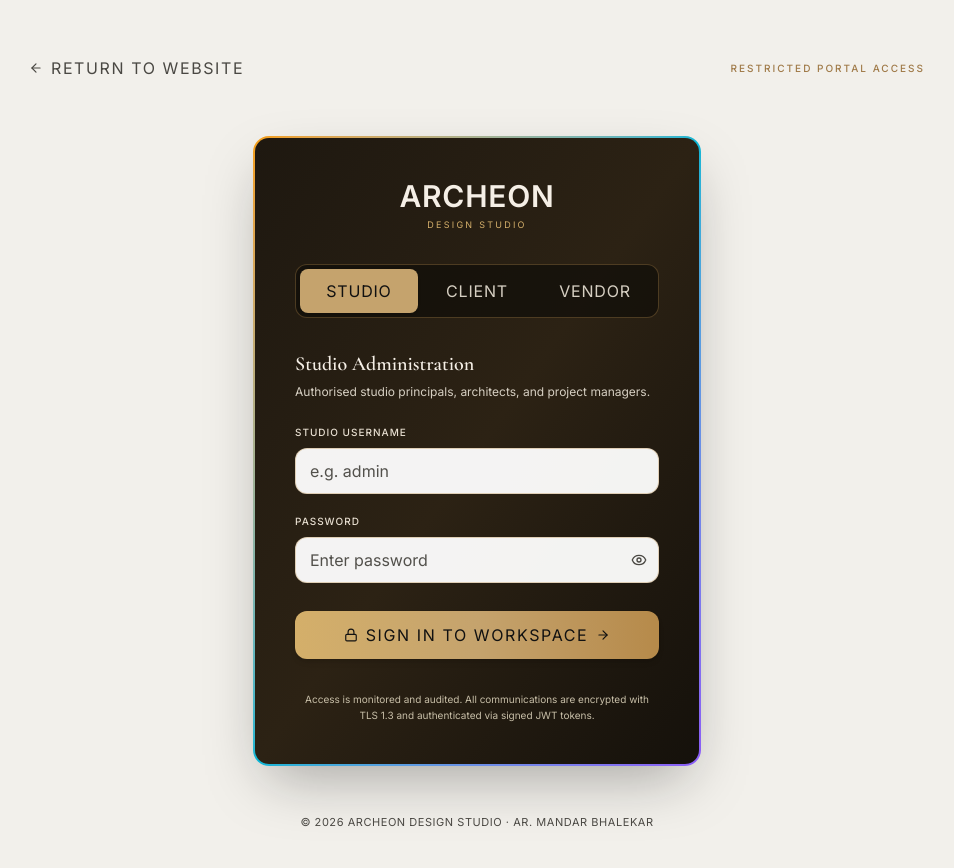
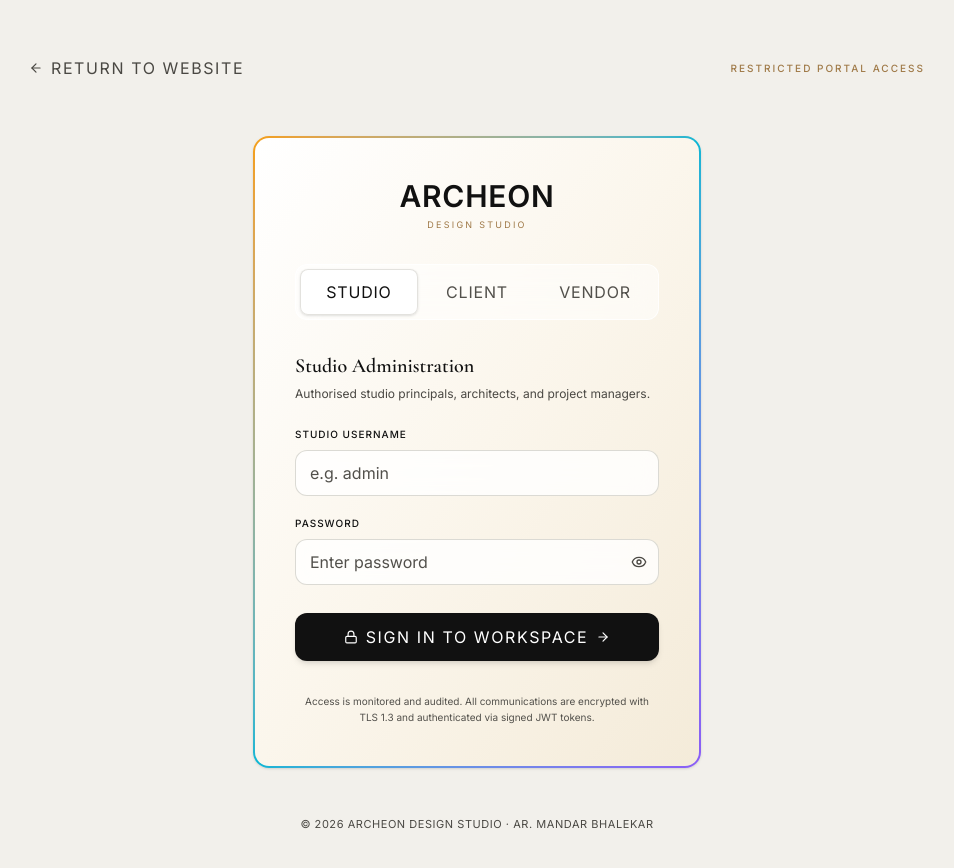
Before and after one commit to AmeyaG07/Archeon, a Next.js app: page /login in a window 1280 px wide. Shown: the top 868 px of the page, without its empty margins (163-1117 px from the left). Built offline with nearby package versions, Linux system fonts and the light colour scheme.

Commit message:
Use light golden and white gradient inside colourful border on login card

```diff
--- a/src/app/(auth)/login/page.tsx
+++ b/src/app/(auth)/login/page.tsx
@@ -76,26 +76,26 @@ export default function LoginPage() {
         </span>
       </header>
 
-      {/* Main Dark Golden Login Card with Colourful Border */}
-      <div className="max-w-md w-full mx-auto my-8 sm:my-12 rounded-2xl p-[2px] bg-gradient-to-br from-[#F59E0B] via-[#06B6D4] to-[#8B5CF6] shadow-[0_24px_60px_-15px_rgba(17,17,17,0.35)]">
-        <main className="rounded-[14px] bg-gradient-to-br from-[#1E1810] via-[#2C2214] to-[#15110B] p-5 sm:p-10 text-[#F5EFE6]">
+      {/* Main Glassmorphism Login Card with Colourful Border */}
+      <div className="max-w-md w-full mx-auto my-8 sm:my-12 rounded-2xl p-[2px] bg-gradient-to-br from-[#F59E0B] via-[#06B6D4] to-[#8B5CF6] shadow-sm">
+        <main className="rounded-[14px] bg-gradient-to-br from-[#FFFFFF] via-[#FBF6EC] to-[#F4EBD9] p-5 sm:p-10">
             {/* Brand */}
             <div className="text-center mb-8">
-            <p className="text-3xl font-semibold tracking-wide text-[#F5EFE6]">ARCHEON</p>
-            <p className="font-mono text-[9px] uppercase tracking-[0.25em] text-[#D4AF6A] mt-1">
+              <p className="text-3xl font-semibold tracking-wide text-[#111111]">ARCHEON</p>
+              <p className="font-mono text-[9px] uppercase tracking-[0.25em] text-[#9F7947] mt-1">
                 Design Studio
               </p>
             </div>
 
             {/* Portal Tabs */}
-          <div className="grid grid-cols-3 rounded-xl border border-[#B68A4A]/35 mb-8 p-1 bg-[#120F0A]/75 text-center">
+            <div className="grid grid-cols-3 rounded-xl border border-white/80 mb-8 p-1 bg-white/50 backdrop-blur-md text-center">
               <button
                 type="button"
                 onClick={() => setActiveTab("admin")}
                 className={`py-2.5 rounded-lg text-[10px] sm:text-[11px] font-mono uppercase tracking-wider transition-all ${
                   activeTab === "admin"
-                  ? "bg-[#C5A36D] text-[#111111] shadow-sm font-semibold"
-                  : "text-[#D6CFC2] hover:text-white"
+                    ? "bg-white/95 text-[#111111] shadow-sm font-semibold border border-[#D8D6D0]/70"
+                    : "text-[#52504B] hover:text-[#111111]"
                 }`}
               >
                 Studio
@@ -105,8 +105,8 @@ export default function LoginPage() {
                 onClick={() => setActiveTab("client")}
                 className={`py-2.5 rounded-lg text-[10px] sm:text-[11px] font-mono uppercase tracking-wider transition-all ${
                   activeTab === "client"
-                  ? "bg-[#C5A36D] text-[#111111] shadow-sm font-semibold"
-                  : "text-[#D6CFC2] hover:text-white"
+                    ? "bg-white/95 text-[#111111] shadow-sm font-semibold border border-[#D8D6D0]/70"
+                    : "text-[#52504B] hover:text-[#111111]"
                 }`}
               >
                 Client
@@ -116,8 +116,8 @@ export default function LoginPage() {
                 onClick={() => setActiveTab("vendor")}
                 className={`py-2.5 rounded-lg text-[10px] sm:text-[11px] font-mono uppercase tracking-wider transition-all ${
                   activeTab === "vendor"
-                  ? "bg-[#C5A36D] text-[#111111] shadow-sm font-semibold"
-                  : "text-[#D6CFC2] hover:text-white"
+                    ? "bg-white/95 text-[#111111] shadow-sm font-semibold border border-[#D8D6D0]/70"
+                    : "text-[#52504B] hover:text-[#111111]"
                 }`}
               >
                 Vendor
@@ -126,14 +126,14 @@ export default function LoginPage() {
 
             {/* Description */}
             <div className="mb-6">
-            <h1 className="text-xl font-semibold text-[#F5EFE6]">
+              <h1 className="text-xl font-semibold text-[#111111]">
                 {activeTab === "admin"
                   ? "Studio Administration"
                   : activeTab === "client"
                   ? "Client Project Portal"
                   : "Vendor & Trade Portal"}
               </h1>
-            <p className="text-xs text-[#D6CFC2] mt-1 leading-relaxed">
+              <p className="text-xs text-[#4A4843] mt-1 leading-relaxed">
                 {activeTab === "admin"
                   ? "Authorised studio principals, architects, and project managers."
                   : activeTab === "client"
@@ -144,7 +144,7 @@ export default function LoginPage() {
 
             {/* Error Alert */}
             {error && (
-            <div className="mb-6 p-3 rounded-xl bg-red-950/70 border border-red-400/50 text-red-200 text-xs flex items-start gap-2.5">
+              <div className="mb-6 p-3 rounded-xl bg-red-50/90 border border-red-200 text-red-700 text-xs flex items-start gap-2.5">
                 <ShieldAlert className="w-4 h-4 shrink-0 mt-0.5" />
                 <div className="leading-relaxed">{error}</div>
               </div>
@@ -153,7 +153,7 @@ export default function LoginPage() {
             {/* Login Form */}
             <form onSubmit={handleSubmit} className="space-y-5">
               <div>
-              <label className="block text-[10px] font-mono font-medium uppercase tracking-widest text-[#E8DFD1] mb-2">
+                <label className="block text-[10px] font-mono font-medium uppercase tracking-widest text-[#111111] mb-2">
                   {activeTab === "admin" ? "Studio Username" : "Registered Username or Email"}
                 </label>
                 <input
@@ -163,13 +163,13 @@ export default function LoginPage() {
                   value={username}
                   onChange={(e) => setUsername(e.target.value)}
                   placeholder={activeTab === "admin" ? "e.g. admin" : "e.g. client@example.com"}
-                className="w-full px-3.5 py-2.5 rounded-xl border border-[#C5A36D]/45 bg-white/95 text-sm text-[#111111] placeholder:text-[#52504B] focus:outline-none focus:border-[#D4AF6A] transition-colors"
+                  className="w-full px-3.5 py-2.5 rounded-xl border border-[#D8D6D0]/90 bg-white/80 backdrop-blur-md text-sm text-[#111111] placeholder:text-[#52504B] focus:outline-none focus:border-[#B68A4A] transition-colors"
                 />
               </div>
 
               <div>
                 <div className="flex items-center justify-between mb-2">
-                <label className="block text-[10px] font-mono font-medium uppercase tracking-widest text-[#E8DFD1]">
+                  <label className="block text-[10px] font-mono font-medium uppercase tracking-widest text-[#111111]">
                     Password
                   </label>
                 </div>
@@ -181,7 +181,7 @@ export default function LoginPage() {
                     value={password}
                     onChange={(e) => setPassword(e.target.value)}
                     placeholder="Enter password"
-                  className="w-full px-3.5 py-2.5 rounded-xl border border-[#C5A36D]/45 bg-white/95 text-sm text-[#111111] placeholder:text-[#52504B] focus:outline-none focus:border-[#D4AF6A] pr-10 transition-colors"
+                    className="w-full px-3.5 py-2.5 rounded-xl border border-[#D8D6D0]/90 bg-white/80 backdrop-blur-md text-sm text-[#111111] placeholder:text-[#52504B] focus:outline-none focus:border-[#B68A4A] pr-10 transition-colors"
                   />
                   <button
                     type="button"
@@ -196,7 +196,7 @@ export default function LoginPage() {
               <button
                 type="submit"
                 disabled={loading}
-              className="w-full mt-2 rounded-xl inline-flex items-center justify-center gap-2 px-5 py-3 bg-gradient-to-r from-[#D4AF6A] via-[#C5A36D] to-[#B68A4A] hover:brightness-110 text-[#111111] font-semibold text-xs font-mono uppercase tracking-widest transition-all disabled:opacity-50 disabled:cursor-not-allowed shadow-md"
+                className="w-full mt-2 rounded-xl inline-flex items-center justify-center gap-2 px-5 py-3 bg-[#111111] hover:bg-[#25221D] text-white text-xs font-mono uppercase tracking-widest transition-all disabled:opacity-50 disabled:cursor-not-allowed shadow-md"
               >
                 {loading ? (
                   <span>Authenticating...</span>
@@ -209,7 +209,7 @@ export default function LoginPage() {
             </form>
 
             {/* Security Note */}
-          <p className="mt-8 text-center text-[10px] text-[#C8BFA8] leading-relaxed">
+            <p className="mt-8 text-center text-[10px] text-[#52504B] leading-relaxed">
               Access is monitored and audited. All communications are encrypted with TLS 1.3 and authenticated via signed JWT tokens.
             </p>
         </main>
```
Lines whose indentation alone changed are shown as unchanged.
